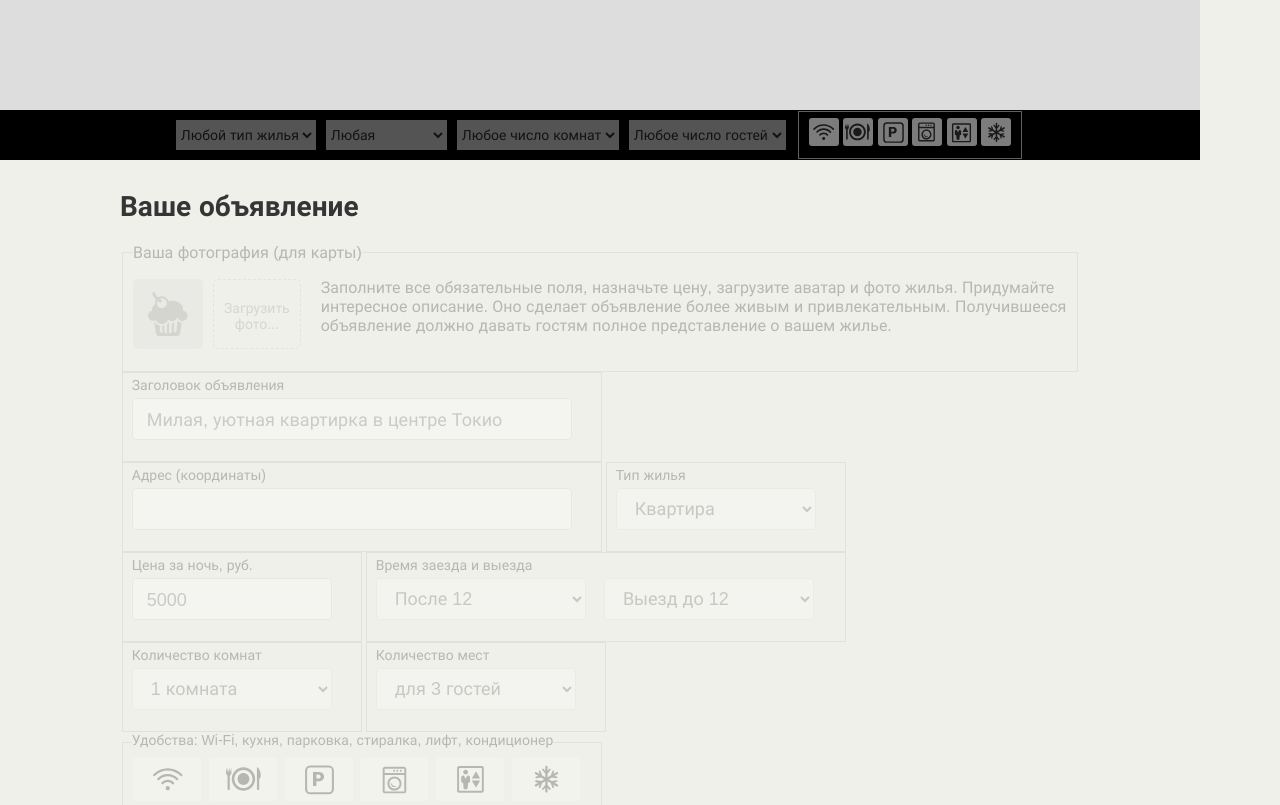
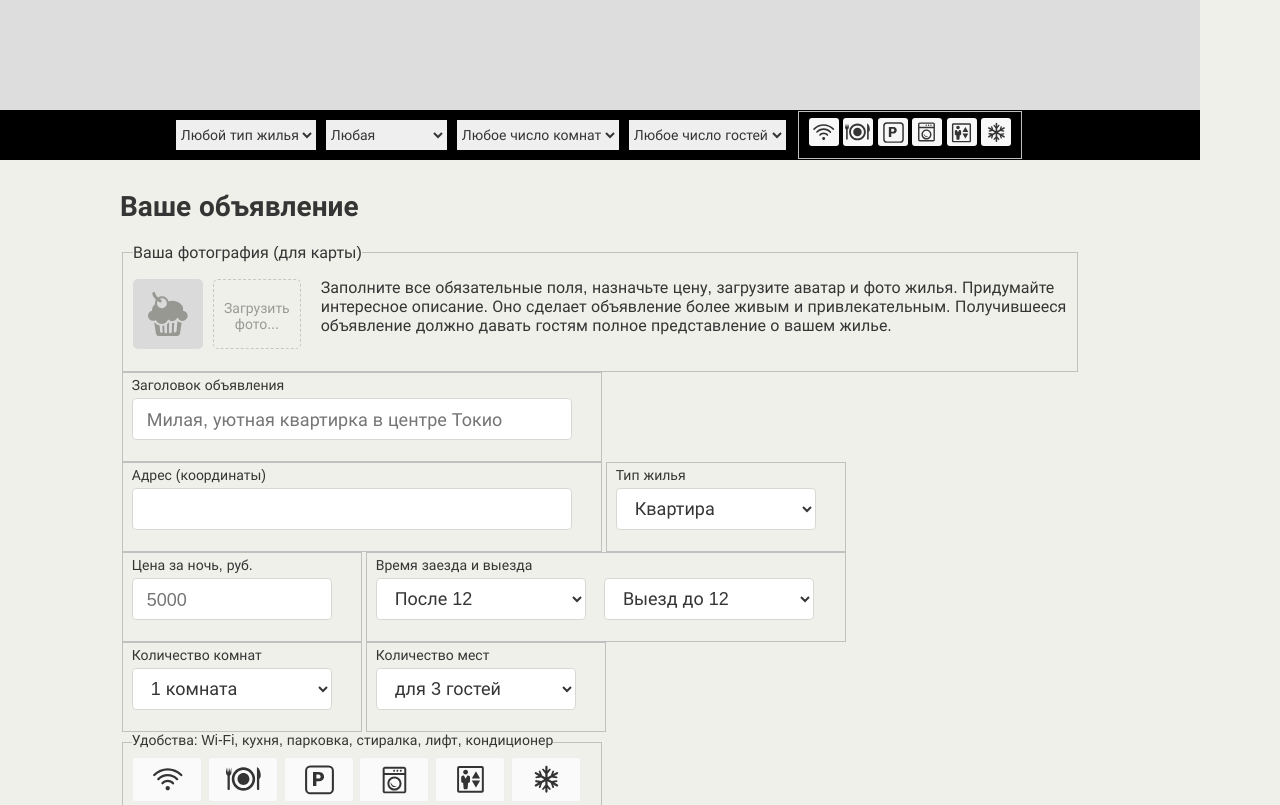
Before and after one commit to htmlacademy-javascript/1773647-keksobooking-27, a website with bundled scripts: page index.html in a window 1280 px wide. Shown: the part 485-1290 px from the top of the page. Built offline with nearby package versions, Linux system fonts and the light colour scheme.

Commit message:
Добавила модуль ad-form, добавила необходимые по тз атрибуты в разметку, подключила Pristine

```diff
--- a/index.html
+++ b/index.html
@@ -23,7 +23,7 @@
 
       <!-- Фильтрация объявлений -->
       <div class="map__filters-container">
-        <form action="#" class="map__filters" autocomplete="off">
+        <form method="post" enctype="multipart/form-data" action="https://27.javascript.pages.academy/keksobooking" class="map__filters" autocomplete="off">
           <select name="housing-type" id="housing-type" class="map__filter">
             <option value="any" selected>Любой тип жилья</option>
             <option value="bungalow">Бунгало</option>
@@ -71,7 +71,7 @@
     <!-- Форма объявления -->
     <section class="notice">
       <h2 class="notice__title">Ваше объявление</h2>
-      <form class="ad-form" method="post" enctype="multipart/form-data" autocomplete="off">
+      <form class="ad-form" method="post" enctype="multipart/form-data" action="https://27.javascript.pages.academy/code-and-magick" autocomplete="off">
         <fieldset class="ad-form-header">
           <legend class="ad-form-header__title">Ваша фотография (для карты)</legend>
           <div class="ad-form-header__upload">
@@ -86,12 +86,14 @@
           </div>
         </fieldset>
         <fieldset class="ad-form__element ad-form__element--wide">
-          <label class="ad-form__label" for="title">Заголовок объявления</label>
-          <input id="title" name="title" type="text" placeholder="Милая, уютная квартирка в центре Токио">
+          <label class="ad-form__label" for="title" data-pristine-required-message="Обязательное поле"
+          data-pristine-minlength-message="Минимальная длина 30 символа"
+          data-pristine-maxlength-message="Максимальная длина 100 символов">Заголовок объявления</label>
+          <input id="title" name="title" type="text" placeholder="Милая, уютная квартирка в центре Токио" minlength="30" maxlength="100" required>
         </fieldset>
         <fieldset class="ad-form__element ad-form__element--wide">
           <label class="ad-form__label" for="address">Адрес (координаты)</label>
-          <input id="address" name="address" type="text">
+          <input id="address" name="address" type="text" readonly>
         </fieldset>
         <fieldset class="ad-form__element">
           <label class="ad-form__label" for="type">Тип жилья</label>
@@ -104,8 +106,9 @@
           </select>
         </fieldset>
         <fieldset class="ad-form__element">
-          <label class="ad-form__label" for="price">Цена за ночь, руб.</label>
-          <input id="price" name="price" type="number" placeholder="5000">
+          <label class="ad-form__label" for="price" data-pristine-required-message="Обязательное поле"
+          data-pristine-maxlength-message="Максимальная цена 100 000 символов">Цена за ночь, руб.</label>
+          <input id="price" name="price" type="number" placeholder="5000" maxlength="100000" required>
           <div class="ad-form__slider"></div>
         </fieldset>
         <fieldset class="ad-form__element ad-form__element--time">
@@ -229,6 +232,7 @@
     </div>
   </template>
 
+  <script src="./vendor/pristine/pristine.min.js"></script>
   <script src="./js/main.js" type="module"></script>
 </body>
 </html>
--- a/js/page-states.js
+++ b/js/page-states.js
@@ -1,32 +1,32 @@
-const blockedForm = () => {
-  const adForm = document.querySelector('.ad-form');
-  const mapFilters = document.querySelector('.map__filters');
+// const blockedForm = () => {
+//   const adForm = document.querySelector('.ad-form');
+//   const mapFilters = document.querySelector('.map__filters');
 
-  adForm.classList.add('ad-form--disabled');
-  mapFilters.classList.add('map__filters--disabled');
+//   adForm.classList.add('ad-form--disabled');
+//   mapFilters.classList.add('map__filters--disabled');
 
-  const elementsInput = adForm.getElementsByTagName('input');
-  for (let i = 0; i < elementsInput.length; i++) {
-    elementsInput[i].setAttribute('disabled', true);
-  }
+//   const elementsInput = adForm.getElementsByTagName('input');
+//   for (let i = 0; i < elementsInput.length; i++) {
+//     elementsInput[i].setAttribute('disabled', true);
+//   }
 
-  const selectForm = adForm.getElementsByTagName('select');
-  for (let i = 0; i < selectForm.length; i++) {
-    selectForm[i].setAttribute('disabled', true);
-  }
+//   const selectForm = adForm.getElementsByTagName('select');
+//   for (let i = 0; i < selectForm.length; i++) {
+//     selectForm[i].setAttribute('disabled', true);
+//   }
 
-  const elementsDescription = adForm.querySelector('#description');
-  elementsDescription.setAttribute('disabled', true);
+//   const elementsDescription = adForm.querySelector('#description');
+//   elementsDescription.setAttribute('disabled', true);
 
-  const selectMapFilters = mapFilters.getElementsByTagName('select');
-  for (let i = 0; i < selectMapFilters.length; i++) {
-    selectMapFilters[i].setAttribute('disabled', true);
-  }
+//   const selectMapFilters = mapFilters.getElementsByTagName('select');
+//   for (let i = 0; i < selectMapFilters.length; i++) {
+//     selectMapFilters[i].setAttribute('disabled', true);
+//   }
 
-  const mapFiltersInput = mapFilters.getElementsByTagName('input');
-  for (let i = 0; i < mapFiltersInput.length; i++) {
-    mapFiltersInput[i].setAttribute('disabled', true);
-  }
-};
+//   const mapFiltersInput = mapFilters.getElementsByTagName('input');
+//   for (let i = 0; i < mapFiltersInput.length; i++) {
+//     mapFiltersInput[i].setAttribute('disabled', true);
+//   }
+// };
 
-blockedForm();
+// blockedForm();
```
Also changed, not shown: js/ad-form.js (added, +14 -0 lines).
